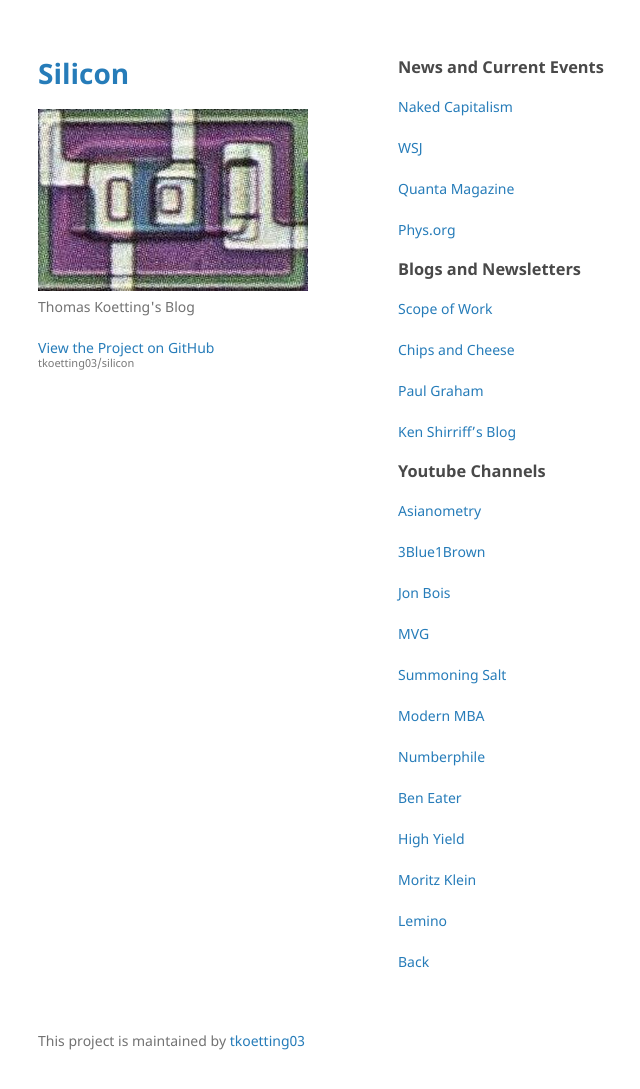
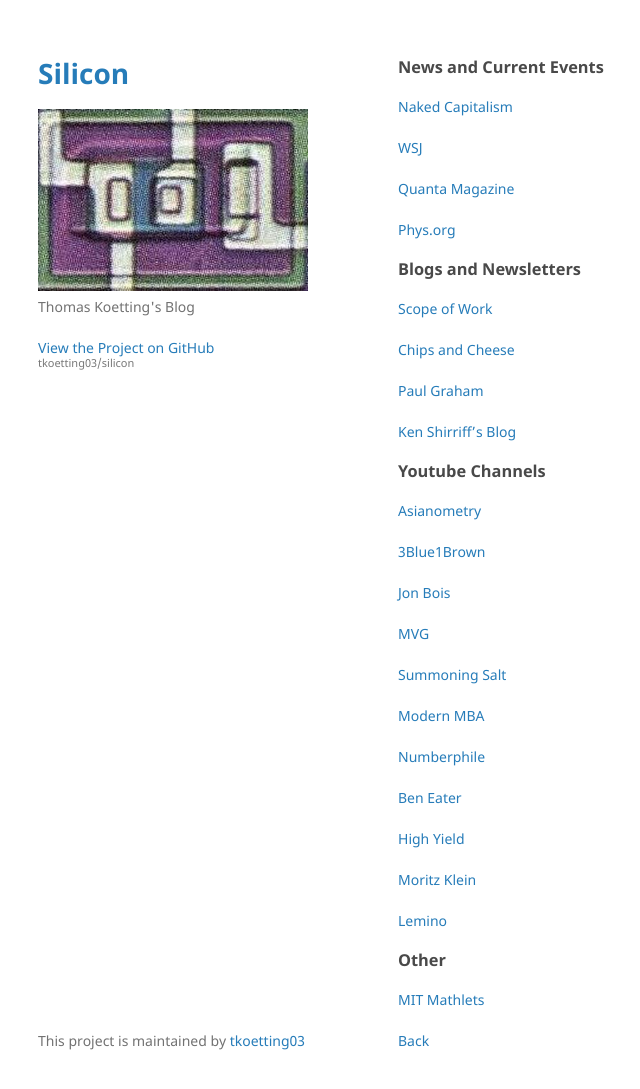
Before and after one commit to tkoetting03/silicon, a Jekyll site: the page built from other.md, in a window 1280 px wide and 1121 px high. Shown: the top 1089 px of the window, without its empty margins (172-812 px from the left). Built offline with Jekyll 4.4.1, drawn with Linux system fonts in a browser that asks for light colours; our own code applies the rules of GitHub Pages for plain Markdown files.

Commit message:
Update other.md

```diff
--- a/other.md
+++ b/other.md
@@ -43,6 +43,10 @@
 
 [Lemino](https://www.youtube.com/@LEMMiNO)
 
+### Other
+
+[MIT Mathlets](https://mathlets.org/mathlets/)
+
 
 
 [Back](./)
```
